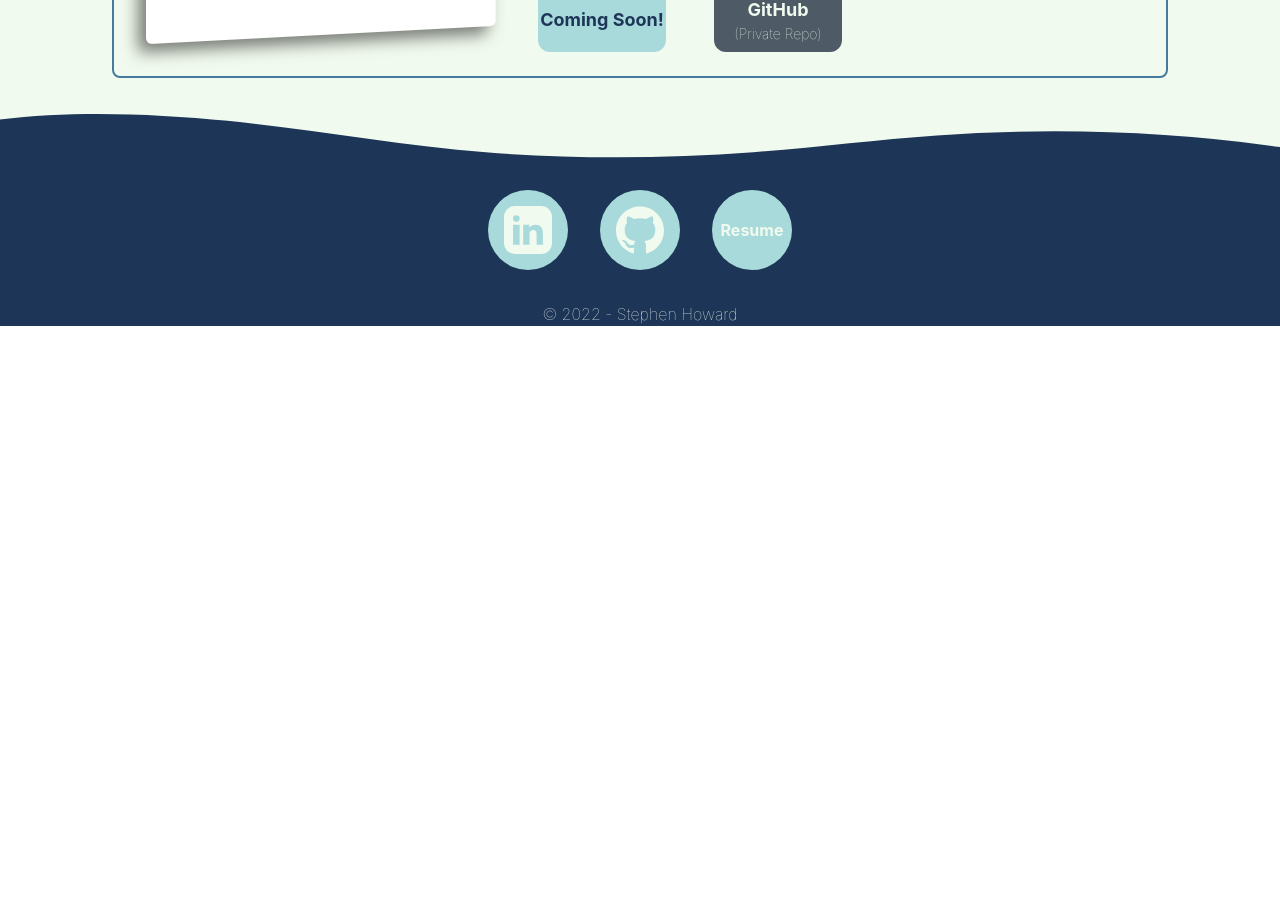
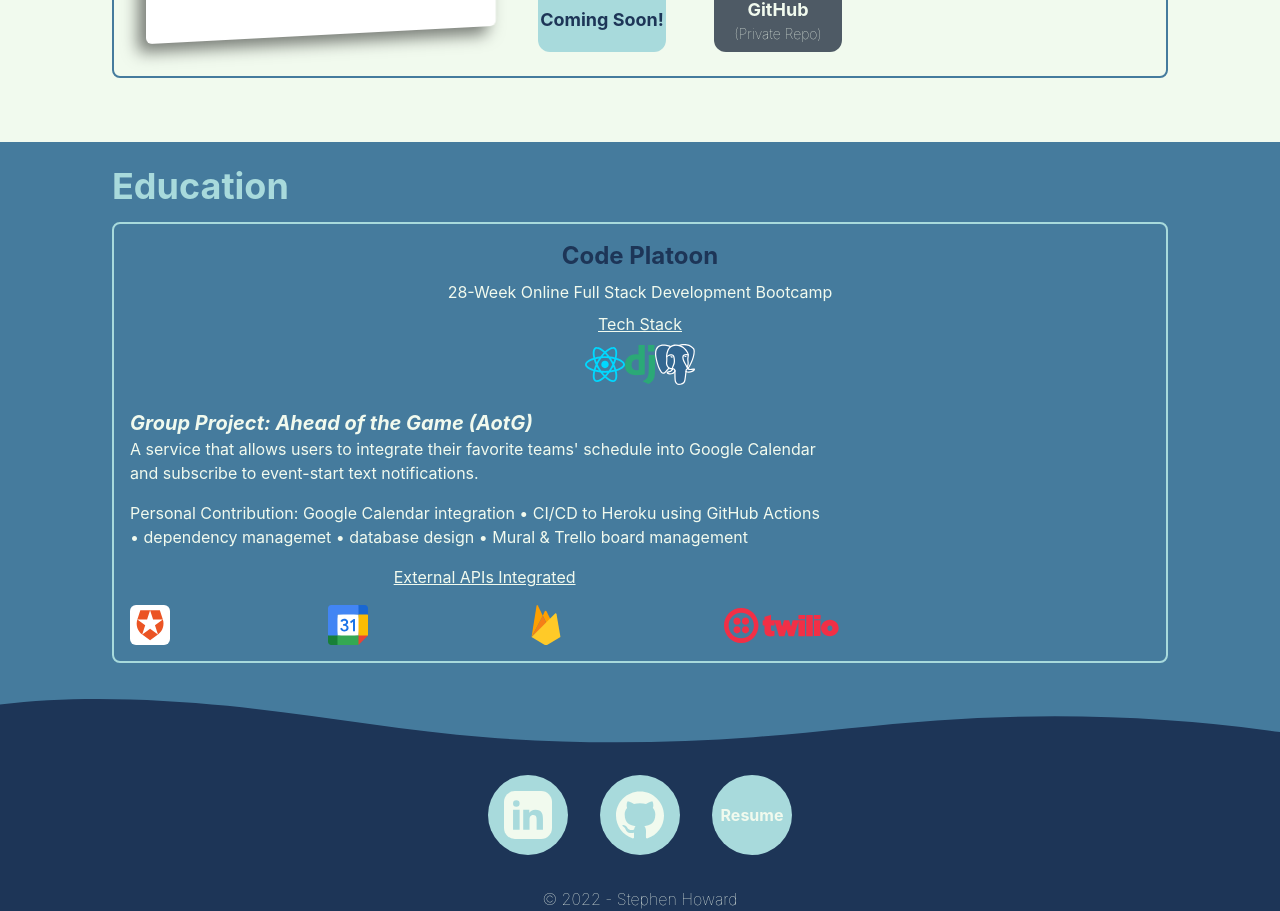
Before and after one commit to stephenqhoward/portfolio-site, a Next.js app: page / in a window 1280 px wide. Shown: the part 1608-2519 px from the top of the page. Before the commit the page ends 1934 px from the top, so only its background shows below. Built offline with nearby package versions, Linux system fonts and the light colour scheme.

Commit message:
Added EducationItem

```diff
--- a/src/pages/index.tsx
+++ b/src/pages/index.tsx
@@ -7,6 +7,7 @@ import { Navbar } from '../components/Navbar';
 import { Hero } from '../components/Hero';
 import { Bio } from '../components/Bio';
 import { PortfolioItem } from '../components/PortfolioItem';
+import { EducationItem } from '../components/EducationItem';
 import { Footer } from '../components/Footer';
 
 // Images
@@ -19,6 +20,12 @@ import TrpcLogo from '../../public/img/trpc-seeklogo.com.svg';
 import PrismaLogo from '../../public/img/prisma-2.svg';
 import PostgresqlLogo from '../../public/img/postgresql-icon.svg';
 import ZodLogo from '../../public/img/zod-icon.png';
+import Auth0Logo from '../../public/img/auth0-icon.svg';
+import DjangoLogo from '../../public/img/django-icon.svg';
+import GoogleCalendarLogo from '../../public/img/Google_Calendar_icon.svg';
+import FirebaseLogo from '../../public/img/firebase-icon.svg';
+import TwilioLogo from '../../public/img/Twilio-logo.svg';
+
 
 const Home: NextPage = () => {
   return (
@@ -29,7 +36,7 @@ const Home: NextPage = () => {
         <link rel="icon" href="/favicon.ico" />
       </Head>
       <main className="flex flex-col min-h-screen items-center justify-center bg-gradient-to-b from-[#1D3557] to-[#457B9d]">
-        <Navbar logo="SQH" subTitle="Portfolio Site" links={[{displayText: 'About', anchor: '#about'}, {displayText: 'Portfolio', anchor: '#portfolio'}, {displayText: 'Social', anchor: '#social'}, {displayText: 'Resume', anchor: '/resume'} ]}></Navbar>
+        <Navbar logo="SQH" subTitle="Portfolio Site" links={[{displayText: 'About', anchor: '#about'}, {displayText: 'Portfolio', anchor: '#portfolio'}, {displayText: 'Education', anchor: '#education'}, {displayText: 'Resume', anchor: '/resume'} ]}></Navbar>
 
         <div className="w-full lg:container flex flex-col items-center justify-center">
 
@@ -117,6 +124,35 @@ const Home: NextPage = () => {
               }
               imgPosition="left"
             ></PortfolioItem>
+            <div className="wavy-divider-education">
+              <svg data-name="Layer 1" xmlns="http://www.w3.org/2000/svg" viewBox="0 0 1200 120" preserveAspectRatio="none">
+                  <path d="M985.66,92.83C906.67,72,823.78,31,743.84,14.19c-82.26-17.34-168.06-16.33-250.45.39-57.84,11.73-114,31.07-172,41.86A600.21,600.21,0,0,1,0,27.35V120H1200V95.8C1132.19,118.92,1055.71,111.31,985.66,92.83Z" className="shape-fill"></path>
+              </svg>
+            </div>
+          </section>
+          <section className="bg-blue px-4 md:px-28 pt-6 pb-12 flex flex-col items-center space-y-4 relative w-full" id="education">
+            <h2 className="text-4xl md:self-start">Education</h2>
+            <EducationItem
+              institution="Code Platoon"
+              description="28-Week Online Full Stack Development Bootcamp"
+              technologies={[
+                {src: ReactLogo, alt: 'React.js', width: 40, url: 'https://reactjs.org/'},
+                {src: DjangoLogo, alt: 'Django', width: 30, url: 'https://www.djangoproject.com/'},
+                {src: PostgresqlLogo, alt: 'PostgreSQL', width: 40, url:'https://www.postgresql.org/'},
+              ]}
+              url="https://www.codeplatoon.org/"
+              projectTitle="Group Project: Ahead of the Game (AotG)"
+              projectDescription={[
+                "A service that allows users to integrate their favorite teams' schedule into Google Calendar and subscribe to event-start text notifications.",
+                "Personal Contribution: Google Calendar integration • CI/CD to Heroku using GitHub Actions • dependency managemet • database design • Mural & Trello board management"]}
+              integratedApis={[
+                {src: Auth0Logo, alt: 'Auth0', width: 40, url: 'https://auth0.com/'},
+                {src: GoogleCalendarLogo, alt: 'Google Calendar', width: 40, url: 'https://calendar.google.com/'},
+                {src: FirebaseLogo, alt: 'Firebase', width: 40, url: 'https://firebase.google.com/'},
+                {src: TwilioLogo, alt: 'Twilio', width: 115, url: 'https://www.twilio.com/'},
+              ]}
+            >
+            </EducationItem>
             <div className="h-0 md:h-4"></div>
             <div className="wave-divider-footer -z-5">
               <svg data-name="Layer 1" xmlns="http://www.w3.org/2000/svg" viewBox="0 0 1200 120" preserveAspectRatio="none" className="h-6 lg:h-12">
```
